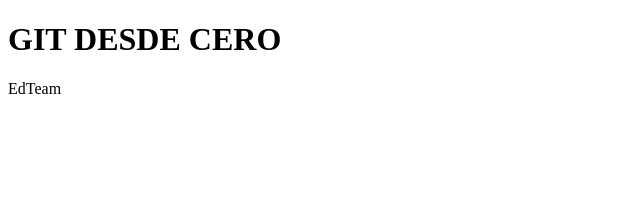
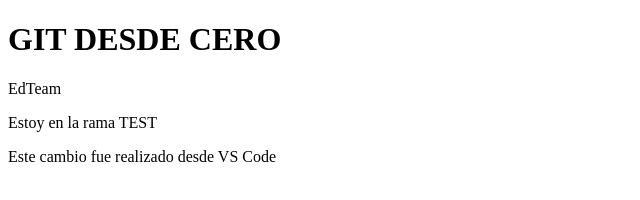
Before and after one commit to magnotel/practicando-git, a plain HTML site: page index.html in a window 1280 px wide. Shown: the whole page, without its empty margins (0-640 px from the left). Drawn offline with Linux system fonts and the light colour scheme.

Commit message:
Primer commit desde VS Code

```diff
--- a/index.html
+++ b/index.html
@@ -3,10 +3,18 @@
 <head>
     <meta charset="UTF-8">
     <meta name="viewport" content="width=device-width, initial-scale=1.0">
-    <title>Pacticando con git</title>
+    <title>Pacticando con git des VS Code</title>
 </head>
 <body>
     <h1>GIT DESDE CERO</h1>
     <p>EdTeam</p>
+    <section>
+        <p>Estoy en la rama TEST</p>
+    </section>
+    <div>
+        <p>
+            Este cambio fue realizado desde VS Code
+        </p>
+    </div>
 </body>
 </html>
```
Also changed, not shown: 1 other file.
